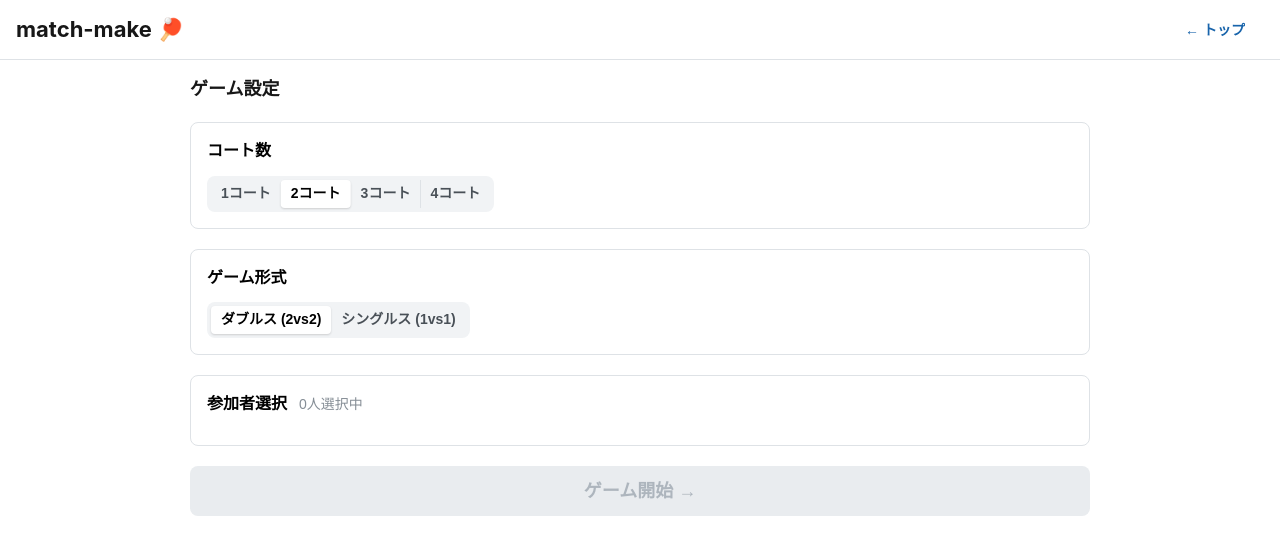
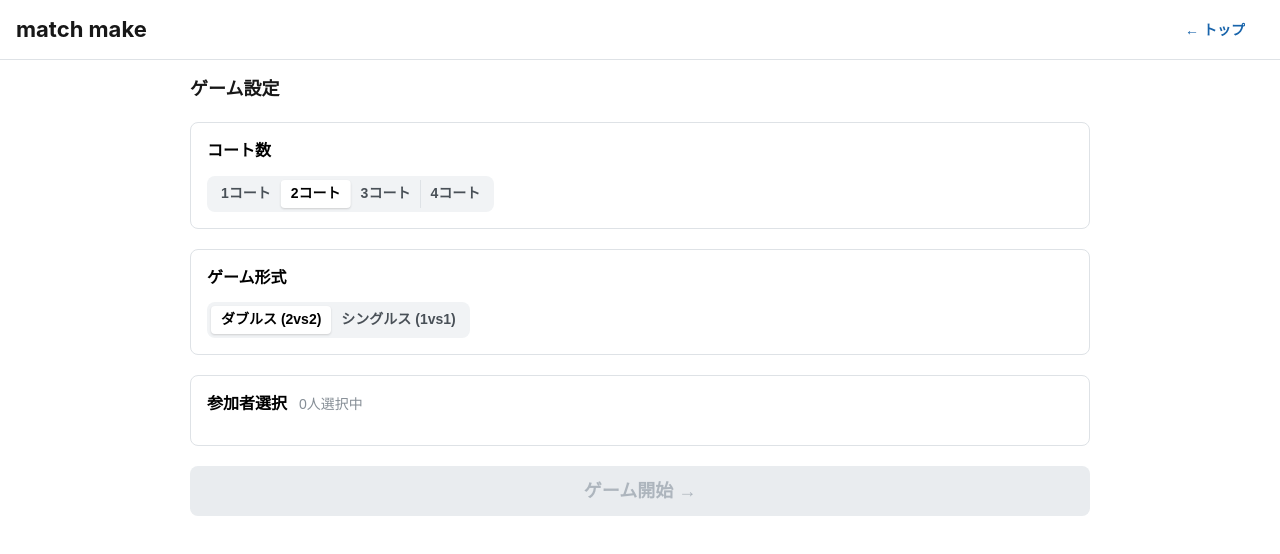
Before and after one commit to shamo-9118/match-make, a Next.js app: page /setup in a window 1280 px wide. Shown: the top 554 px of the page. Built offline with nearby package versions, Linux system fonts and the light colour scheme.

Commit message:
headerの文言修正

```diff
--- a/src/app/setup/page.tsx
+++ b/src/app/setup/page.tsx
@@ -45,7 +45,7 @@ export default function SetupPage() {
     <AppShell header={{ height: 60 }} padding="md">
       <AppShell.Header>
         <Flex h="100%" px="md" align="center" justify="space-between">
-          <Title order={3}>match-make 🏓</Title>
+          <Title order={3}>match make</Title>
           <Button variant="subtle" onClick={() => router.push('/')}>← トップ</Button>
         </Flex>
       </AppShell.Header>
```
